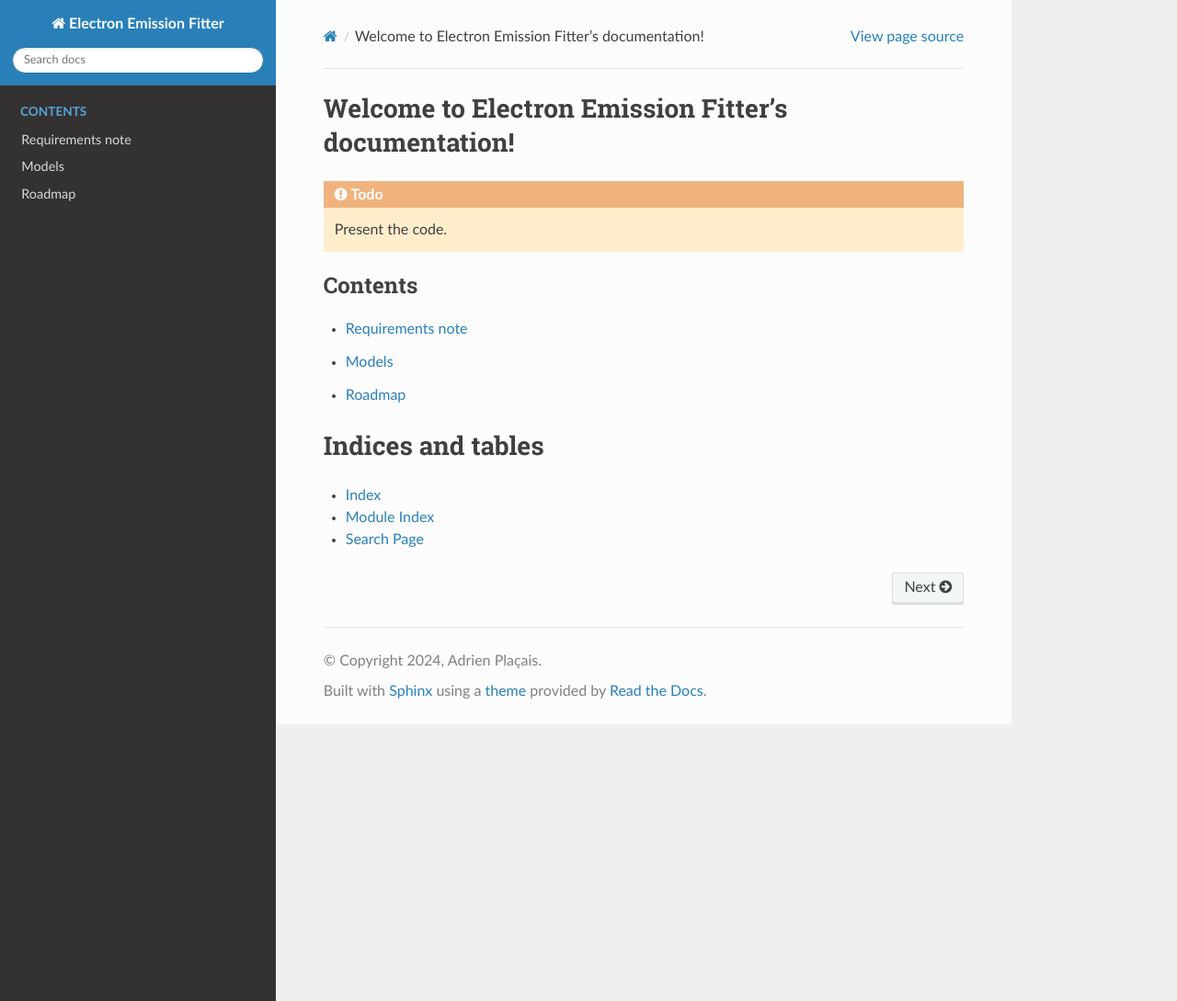
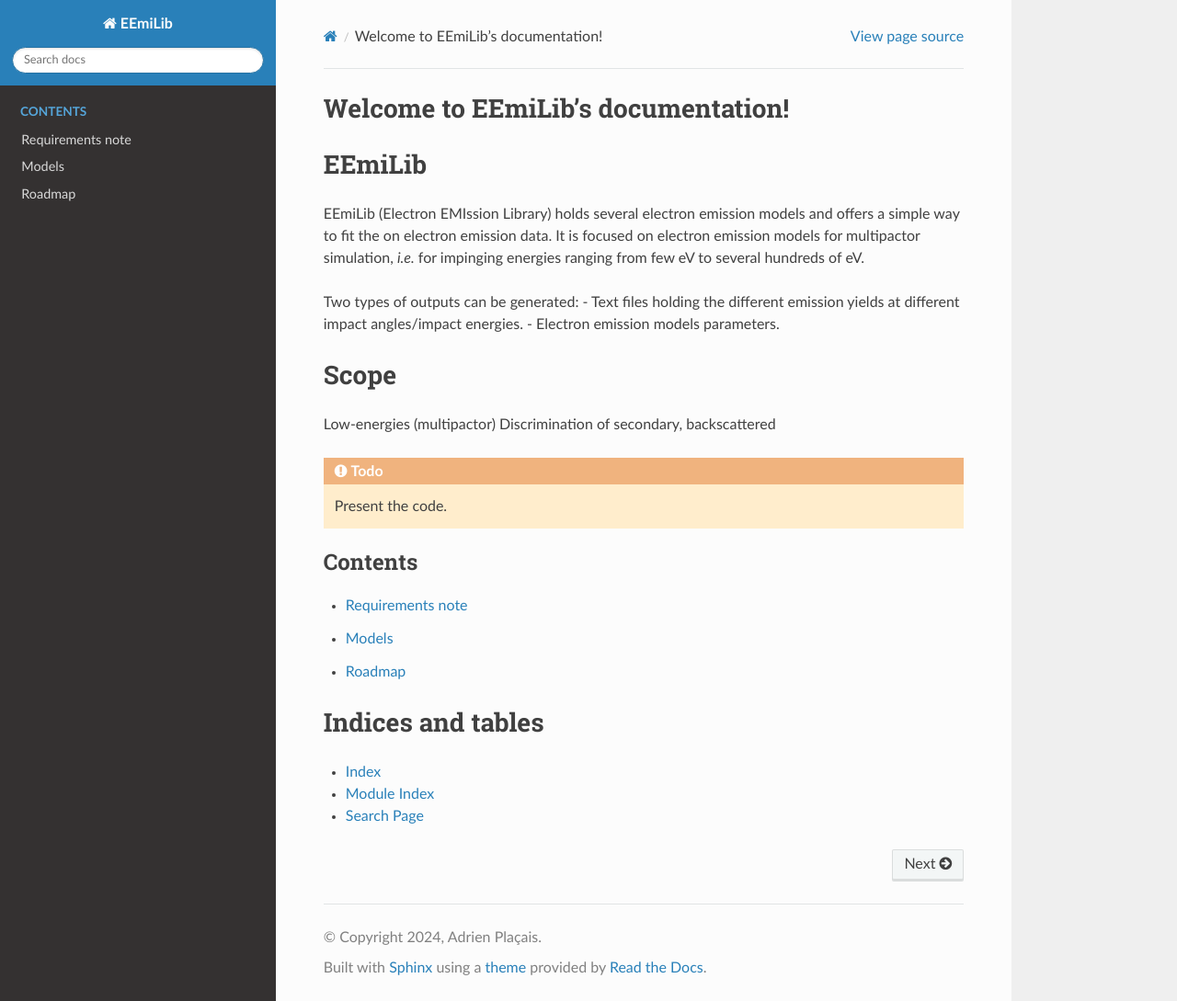
Before and after one commit to AdrienPlacais/EEmiLib, a Sphinx documentation site: the page built from docs/index.rst, in a window 1280 px wide and 1089 px high. Shown: the whole window at 92% size. Built offline with Sphinx 7.4.7 and the Read the Docs theme 2.0.0, drawn with Linux system fonts in a browser that asks for light colours.

Commit message:
changed the project name to EEmiLib. Note that it may be changed again to EEmilieJolib without any notice (in fact, as soon as I find an excuse for the -liJo- part)

```diff
--- a/README.md
+++ b/README.md
@@ -1,7 +1,7 @@
-Electron emission fitter
-========================
-This software gathers several electron emission models.
-They can be fitted on data files (generally experimental).
+EEmiLib
+=======
+EEmiLib (Electron EMIssion Library) holds several electron emission models and offers a simple way to fit the on electron emission data.
+It is focused on electron emission models for multipactor simulation, *i.e.* for impinging energies ranging from few eV to several hundreds of eV.
 
 Two types of outputs can be generated:
 - Text files holding the different emission yields at different impact angles/impact energies.
--- a/docs/conf.py
+++ b/docs/conf.py
@@ -13,10 +13,10 @@ import sys
 sys.path.insert(
     0,
     os.path.abspath(
-        "/home/placais/Documents/Simulation/python/electron_emission_fitter/electron_emission_fitter/"
+        "/home/placais/Documents/Simulation/python/eemilib/eemilib/"
     ),
 )
-project = "Electron Emission Fitter"
+project = "EEmiLib"
 copyright = "2024, Adrien Plaçais"
 author = "Adrien Plaçais"
 release = "0.0.1"
--- a/docs/index.rst
+++ b/docs/index.rst
@@ -1,10 +1,10 @@
-.. Electron Emission Fitter documentation master file, created by
+.. EEmiLib documentation master file, created by
    sphinx-quickstart on Tue Jul  2 19:10:08 2024.
    You can adapt this file completely to your liking, but it should at least
    contain the root `toctree` directive.
 
-Welcome to Electron Emission Fitter's documentation!
-====================================================
+Welcome to EEmiLib's documentation!
+===================================
 
 .. include:: manual/presentation.rst
 
--- a/docs/manual/presentation.rst
+++ b/docs/manual/presentation.rst
@@ -1,2 +1,3 @@
+.. include:: /../README.md
 .. todo::
    Present the code.
--- a/docs/manual/requirements_note/interface.rst
+++ b/docs/manual/requirements_note/interface.rst
@@ -21,7 +21,7 @@ Output folder
 """""""""""""
 Where configuration file, output files, as well as a copy of input files will be saved.
 
-.. include:: files.rst
+.. include:: /manual/requirements_note/files.rst
 
 Fitting ranges
 """"""""""""""
@@ -44,7 +44,7 @@ Model tabs
 ^^^^^^^^^^
 In every `Model` tab, there is the list of the model parameters.
 
-.. include:: model_parameters.rst
+.. include:: /manual/requirements_note/model_parameters.rst
 
 To do
 """""
--- a/pyproject.toml
+++ b/pyproject.toml
@@ -8,7 +8,7 @@ classifiers = [
    "Programming Language :: Python :: 3",
 ]
 description = "Fit various electron emission models on experimental data"
-name = "ElectronEmittionFitter"
+name = "EEmiLib"
 readme = "README.md"
 requires-python = ">=3.12"
 version = "0.0.1"
@@ -25,7 +25,7 @@ testpaths = ["tests"]
 
 [tool.isort]
 profile = "black"
-src_paths = ["./electron_emission_fitter"]
+src_paths = ["./eemilib/"]
 
 [tool.black]
 line-length = 79
```
Also changed, not shown: 1 other file.
